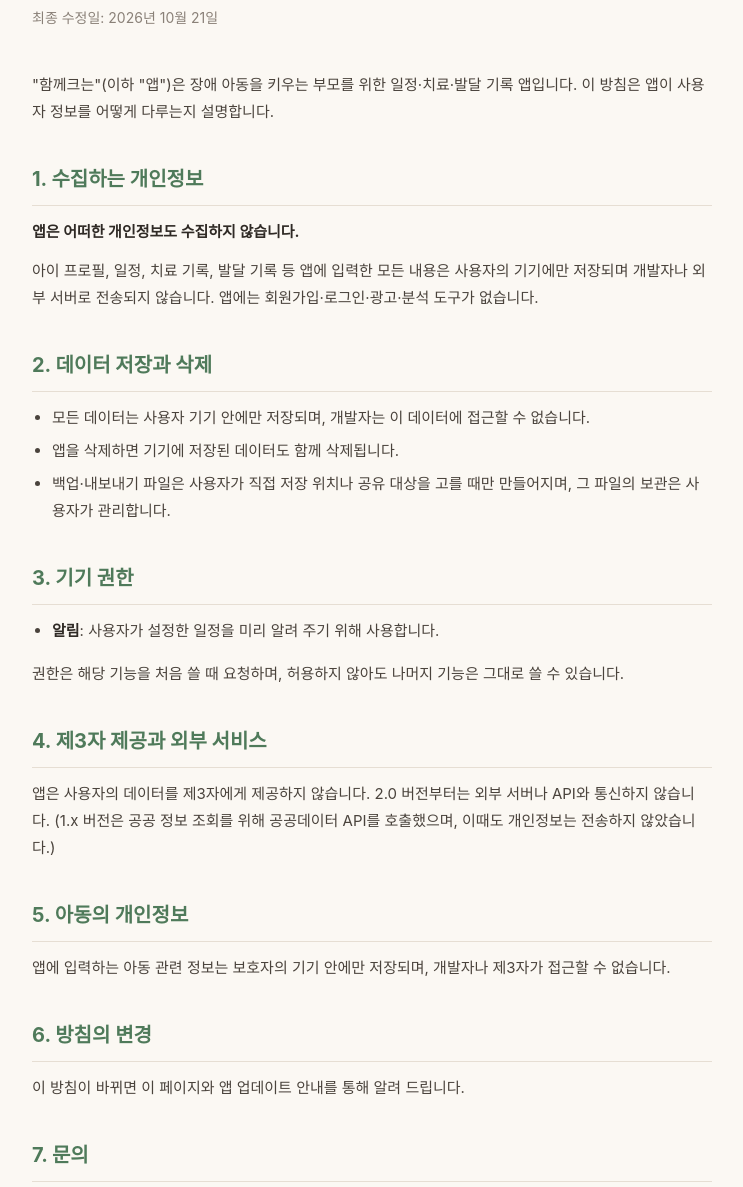
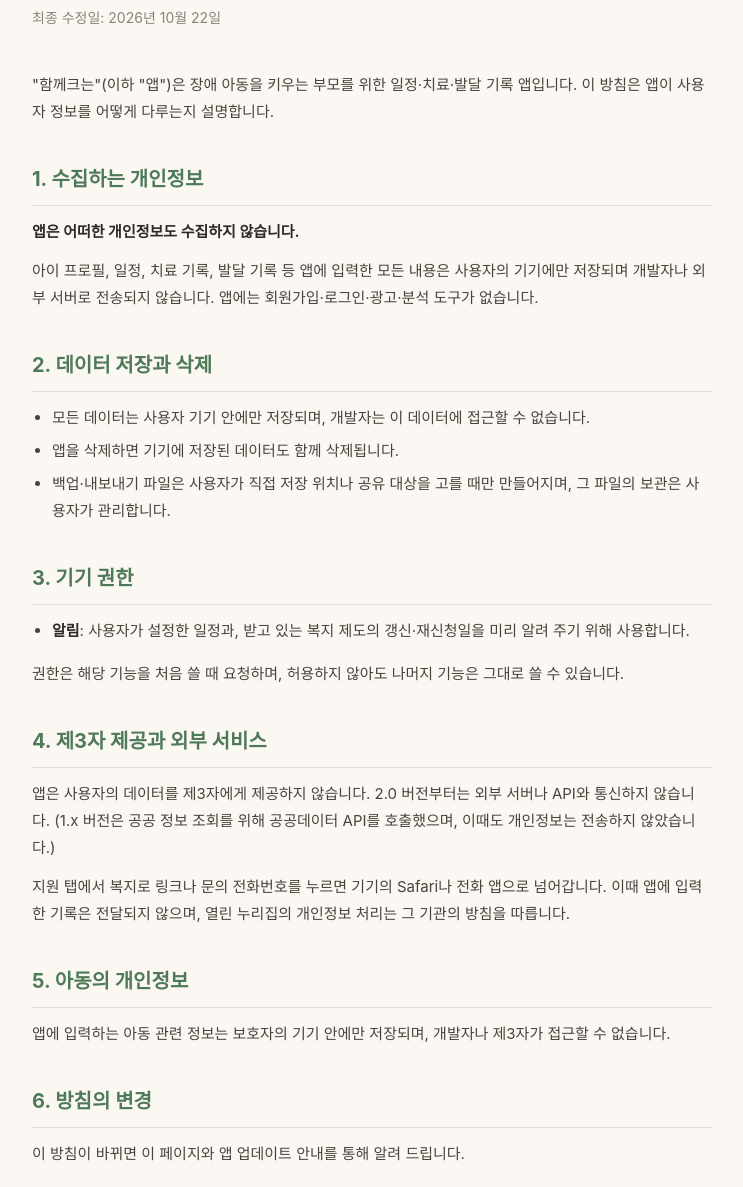
Before and after one commit to chuwg/hamkke-site, a plain HTML site: page privacy.html in a window 1280 px wide. Shown: the part 113-1300 px from the top of the page, without its empty margins (268-1011 px from the left). Drawn offline with Linux system fonts and the light colour scheme.

Commit message:
feat: 개인정보 처리방침에 지원 탭(갱신일 알림, Safari·전화 앱으로 넘기는 링크) 안내 추가
Co-Authored-By: Claude Opus 5.5 (1M context) <noreply@anthropic.com>
Claude-Session: https://claude.ai/code/session_01AYVpGHake3CL1tH95SA2tM

```diff
--- a/privacy.html
+++ b/privacy.html
@@ -39,7 +39,7 @@
 <body>
   <div class="container">
     <h1>개인정보 처리방침</h1>
-    <p class="date">최종 수정일: 2026년 10월 21일</p>
+    <p class="date">최종 수정일: 2026년 10월 22일</p>
 
     <p>"함께크는"(이하 "앱")은 장애 아동을 키우는 부모를 위한 일정·치료·발달 기록 앱입니다. 이 방침은 앱이 사용자 정보를 어떻게 다루는지 설명합니다.</p>
 
@@ -56,12 +56,13 @@
 
     <h2>3. 기기 권한</h2>
     <ul>
-      <li><strong>알림</strong>: 사용자가 설정한 일정을 미리 알려 주기 위해 사용합니다.</li>
+      <li><strong>알림</strong>: 사용자가 설정한 일정과, 받고 있는 복지 제도의 갱신·재신청일을 미리 알려 주기 위해 사용합니다.</li>
     </ul>
     <p>권한은 해당 기능을 처음 쓸 때 요청하며, 허용하지 않아도 나머지 기능은 그대로 쓸 수 있습니다.</p>
 
     <h2>4. 제3자 제공과 외부 서비스</h2>
     <p>앱은 사용자의 데이터를 제3자에게 제공하지 않습니다. 2.0 버전부터는 외부 서버나 API와 통신하지 않습니다. (1.x 버전은 공공 정보 조회를 위해 공공데이터 API를 호출했으며, 이때도 개인정보는 전송하지 않았습니다.)</p>
+    <p>지원 탭에서 복지로 링크나 문의 전화번호를 누르면 기기의 Safari나 전화 앱으로 넘어갑니다. 이때 앱에 입력한 기록은 전달되지 않으며, 열린 누리집의 개인정보 처리는 그 기관의 방침을 따릅니다.</p>
 
     <h2>5. 아동의 개인정보</h2>
     <p>앱에 입력하는 아동 관련 정보는 보호자의 기기 안에만 저장되며, 개발자나 제3자가 접근할 수 없습니다.</p>
```
